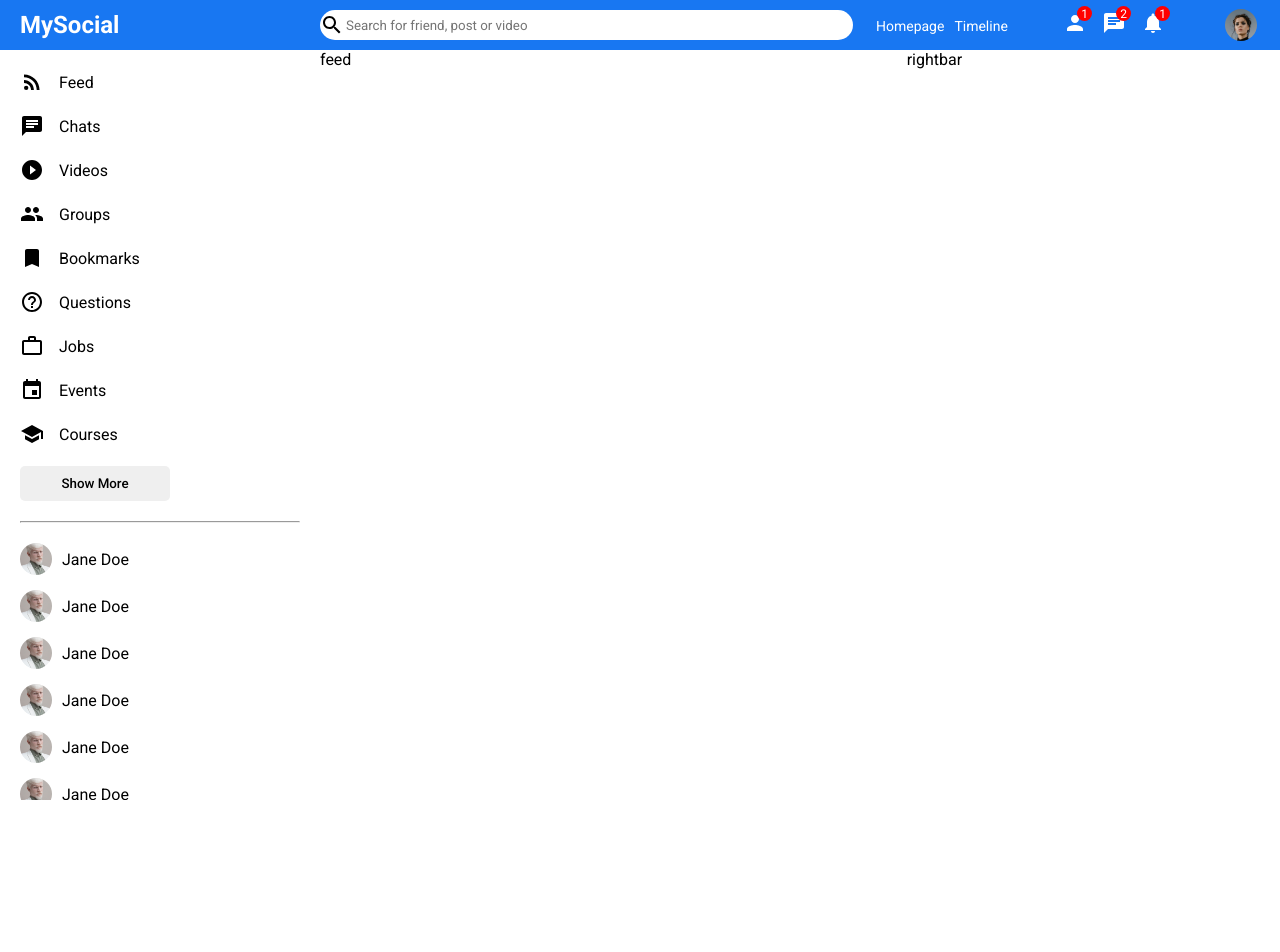
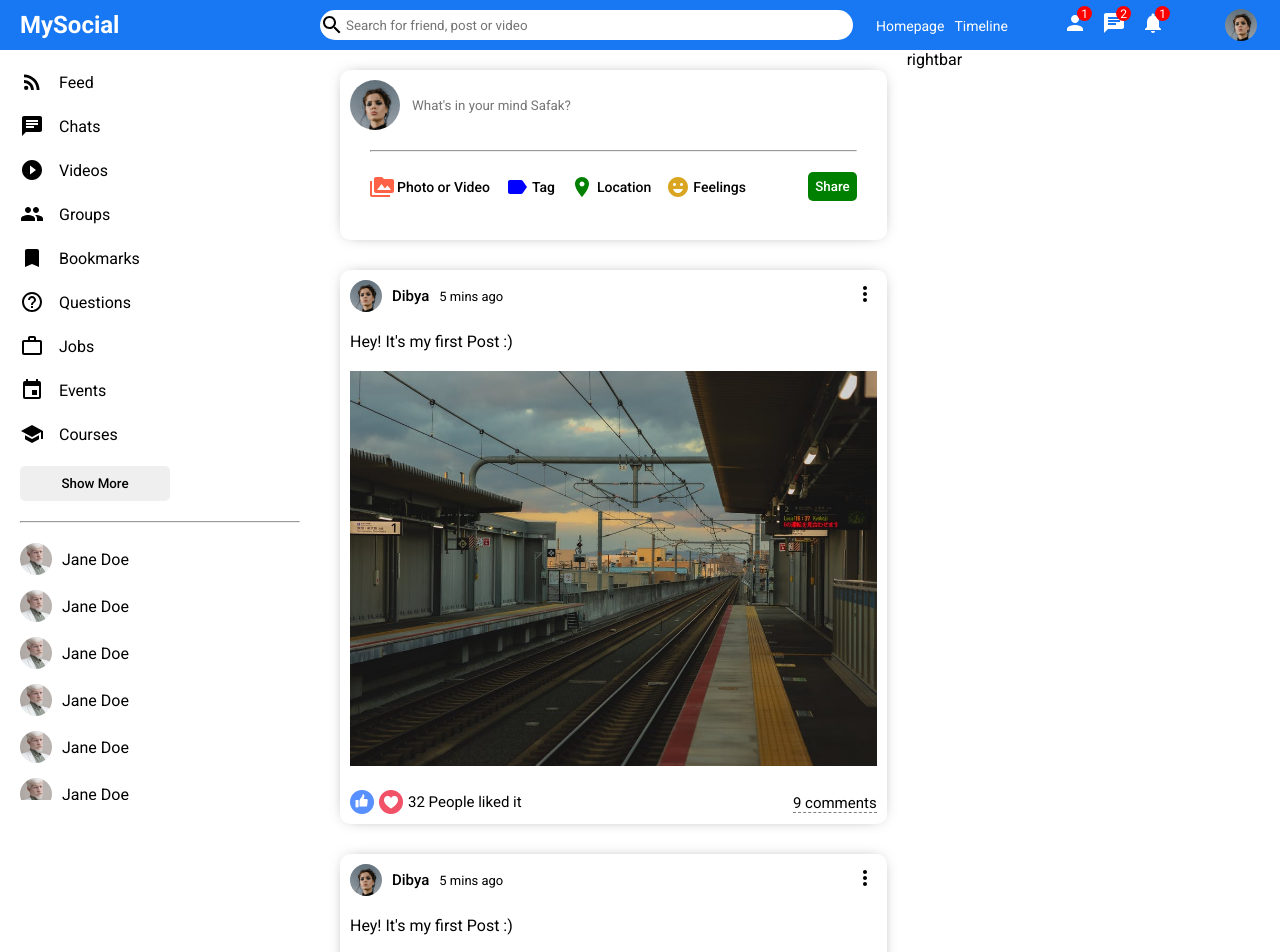
Before and after one commit to DibyaRB/Social-Media-React, a React (Create React App) app: page / in a window 1280 px wide. Shown: the top 952 px of the page. Before the commit the page ends 800 px from the top, so only its background shows below. Built offline with nearby package versions, Linux system fonts and the light colour scheme.

Commit message:
Finishing Feed and Post Component

```diff
--- a/src/components/feed/Feed.css
+++ b/src/components/feed/Feed.css
@@ -1,3 +1,7 @@
 .feed{
     flex:5.5;
 }
+
+.feedWrapper{
+    padding: 20px;
+}
--- a/src/components/feed/Feed.js
+++ b/src/components/feed/Feed.js
@@ -1,10 +1,21 @@
 import React from 'react'
 import './Feed.css'
+import Share from '../share/Share'
+import Post from '../post/Post'
+
 
 function Feed() {
     return (
         <div className='feed'>
-            feed
+            <div className="feedWrapper">
+                <Share/>
+                <Post/>
+                <Post/>
+                <Post/>
+                <Post/>
+                <Post/>
+                <Post/>
+            </div>
         </div>
     )
 }
--- /dev/null
+++ b/src/components/post/Post.css
@@ -0,0 +1,79 @@
+.post{
+    width: 100%;
+    border-radius: 10px;
+    -webkit-box-shadow: 0px 0px 16px -8px rgba(0, 0, 0, 0.68);
+    box-shadow: 0px 0px 16px -8px rgba(0, 0, 0, 0.68);
+    margin: 30px 0;
+}
+
+.postWrapper{
+    padding: 10px;
+}
+
+.postTop{
+    display: flex;
+    align-items: center;
+    justify-content: space-between;
+}
+
+.postTopLeft{
+    display: flex;
+    align-items: center;
+}
+
+.postProfileImg{
+    width: 32px;
+    height: 32px;
+    border-radius: 50%;
+    object-fit: cover;
+}
+
+.postUserName{
+    font-size: 15px;
+    font-weight: 500;
+    margin: 0 10px
+}
+
+.postDate{
+    font-size: small;
+}
+
+.postCenter{
+    margin: 20px 0;
+
+}
+
+.postImg{
+    margin-top: 20px;
+    width: 100%;
+    max-height: 500px;
+    object-fit: contain;
+}
+
+.postBottom{
+    display: flex;
+    align-items: center;
+    justify-content: space-between;
+}
+
+.postBottomLeft{
+    display: flex;
+    align-items: center;
+}
+
+.likeIcon{
+    width: 24px;
+    height: 24px;
+    margin-right: 5px;
+    cursor: pointer;
+}
+
+.postLikeCounter{
+    font-size: 15px;
+}
+
+.postCommentText{
+    cursor: pointer;
+    border-bottom: 1px dashed grey;
+    font-size: 15px;
+}
--- /dev/null
+++ b/src/components/post/Post.jsx
@@ -0,0 +1,38 @@
+import React from 'react'
+import './Post.css'
+import {MoreVert} from '@mui/icons-material'
+
+function Post() {
+    return (
+        <div className="post">
+           <div className="postWrapper">
+               <div className="postTop">
+                <div className="postTopLeft">
+                    <img className="postProfileImg" src="/assets/person/1.jpeg" alt=""/>
+                    <span className="postUserName">Dibya</span>
+                    <span className="postDate">5 mins ago</span>
+                </div>
+                <div className="postTopRight">
+                    <MoreVert/>
+                </div>
+               </div>
+               <div className="postCenter">
+                   <span className="postText"> Hey! It's my first Post :)</span>
+                   <img className="postImg" src="assets/post/1.jpeg" alt="" />
+               </div>
+               <div className="postBottom">
+                   <div className="postBottomLeft">
+                    <img className="likeIcon" src="assets/like.png" alt="" />
+                    <img className="likeIcon" src="assets/heart.png" alt="" />
+                    <span className='postLikeCounter'>32 People liked it</span>
+                   </div>
+                   <div className="postBottomRight">
+                       <span className="postCommentText"> 9 comments</span>
+                       </div>
+               </div>
+           </div>
+        </div>
+    )
+}
+
+export default Post
--- /dev/null
+++ b/src/components/share/Share.css
@@ -0,0 +1,76 @@
+.share {
+    width: 100%;
+    height: 170px;
+    border-radius: 10px;
+    -webkit-box-shadow: 0px 0px 16px -8px rgba(0, 0, 0, 0.68);
+    box-shadow: 0px 0px 16px -8px rgba(0, 0, 0, 0.68);
+  }
+
+  .shareWrapper {
+    padding: 10px;
+  }
+
+  .shareTop {
+    display: flex;
+    align-items: center;
+  }
+
+  .shareProfileImg {
+    width: 50px;
+    height: 50px;
+    border-radius: 50%;
+    object-fit: cover;
+    margin-right: 10px;
+  }
+
+  .shareInput {
+    border: none;
+    width: 80%;
+  }
+
+  .shareInput:focus {
+    outline: none;
+  }
+
+  .shareHr {
+    margin: 20px;
+  }
+
+  .shareBottom {
+    display: flex;
+    align-items: center;
+    justify-content: space-between;
+  }
+
+  .shareOptions{
+      display: flex;
+      margin-left: 20px;
+  }
+
+  .shareOption{
+      display: flex;
+      align-items: center;
+      margin-right: 15px;
+      cursor: pointer;
+  }
+
+  .shareIcon{
+      font-size: 18px;
+      margin-right: 3px;
+  }
+
+  .shareOptionText{
+      font-size: 14px;
+      font-weight: 500;
+  }
+
+  .shareButton{
+      border: none;
+      padding: 7px;
+      border-radius: 5px;
+      background-color: green;
+      font-weight: 500;
+      margin-right: 20px;
+      cursor: pointer;
+      color: white;
+  }
--- /dev/null
+++ b/src/components/share/Share.jsx
@@ -0,0 +1,40 @@
+import "./Share.css";
+import {PermMedia, Label,Room, EmojiEmotions} from "@mui/icons-material"
+
+export default function Share() {
+  return (
+    <div className="share">
+      <div className="shareWrapper">
+        <div className="shareTop">
+          <img className="shareProfileImg" src="/assets/person/1.jpeg" alt="" />
+          <input
+            placeholder="What's in your mind Safak?"
+            className="shareInput"
+          />
+        </div>
+        <hr className="shareHr"/>
+        <div className="shareBottom">
+            <div className="shareOptions">
+                <div className="shareOption">
+                    <PermMedia htmlColor="tomato" className="shareIcon"/>
+                    <span className="shareOptionText">Photo or Video</span>
+                </div>
+                <div className="shareOption">
+                    <Label htmlColor="blue" className="shareIcon"/>
+                    <span className="shareOptionText">Tag</span>
+                </div>
+                <div className="shareOption">
+                    <Room htmlColor="green" className="shareIcon"/>
+                    <span className="shareOptionText">Location</span>
+                </div>
+                <div className="shareOption">
+                    <EmojiEmotions htmlColor="goldenrod" className="shareIcon"/>
+                    <span className="shareOptionText">Feelings</span>
+                </div>
+            </div>
+            <button className="shareButton">Share</button>
+        </div>
+      </div>
+    </div>
+  );
+}
```
